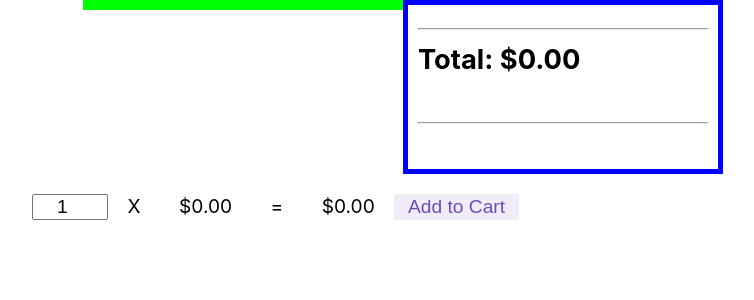
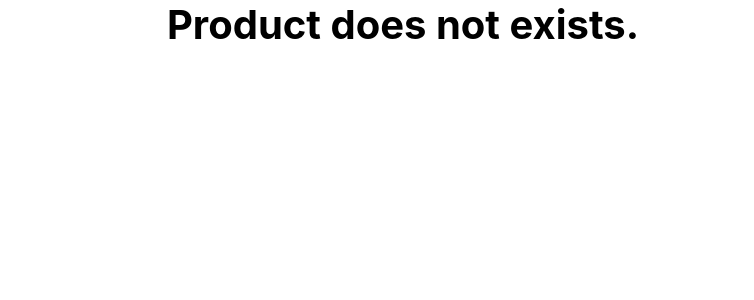
Before and after one commit to magenta-cuda/sv-rr, a React (Create React App) app: page / in a window 1280 px wide. Shown: the top 300 px of the page, without its empty margins (237-991 px from the left). Built offline with nearby package versions, Linux system fonts and the light colour scheme.

Commit message:
handle missing product

```diff
--- a/src/App.js
+++ b/src/App.js
@@ -7,16 +7,21 @@ import { selectData, selectProductName } from './features/chooser/choosersSlice'
 import './App.css';
 
 function App() {
-  const data = useSelector(selectData)
+    const data        = useSelector(selectData)
     const productName = useSelector(selectProductName)
     return (
         <div className="SV-Redux-App">
+            {!data.length
+                ? <div className="SV-Redux-App-productName">Product does not exists.</div>
+                : <>
                     <div className="SV-Redux-App-productName">{productName}</div>
                     <header className="SV-Redux-App-header">
                         <Choosers cells={data} />
                         <Selectors attributes={data} />
                     </header>
                     <Orderer />
+                </>
+            }
         </div>
     );
 }
--- a/src/features/chooser/Choosers.js
+++ b/src/features/chooser/Choosers.js
@@ -1,6 +1,6 @@
 import {Chooser} from './Chooser'
 import {Table} from '../table/Table'
-import {chooserClass, chooserImageClass, chooserCellClass} from '../../app/globals'
+import {chooserClass, chooserImageClass} from '../../app/globals'
 import styles from './Choosers.module.css'
 
 export function Choosers(props) {
@@ -13,5 +13,5 @@ export function Choosers(props) {
         <div className={styles.div}>
             <Table tableClass='' cellClass='' ncols={2} cells={cells} />
         </div>
-    );
+    )
 }
```
Lines whose indentation alone changed are shown as unchanged.
